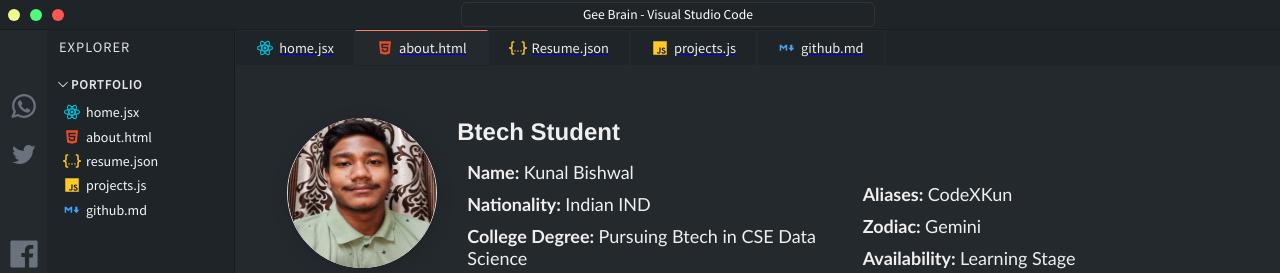
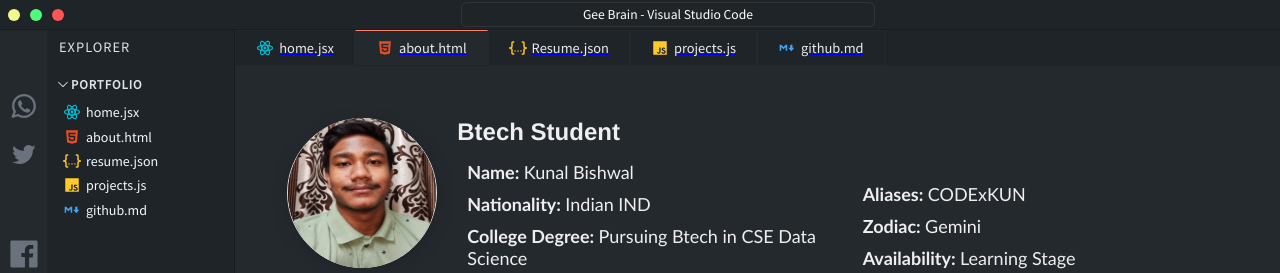
Before and after one commit to KunalBishwal/Portfolio_IDE, a Next.js app: page /about in a window 1280 px wide. Shown: the top 273 px of the page. Built offline with nearby package versions, Linux system fonts and the light colour scheme; some icons are missing.

Commit message:
Update about.jsx

```diff
--- a/pages/about.jsx
+++ b/pages/about.jsx
@@ -43,7 +43,7 @@ export default function AboutMe() {
               <li className={styles.listItem}>
                 <i className={`${styles.icon} bi bi-chevron-right`}></i>
                 <span><strong className={styles.strong}>Aliases: </strong>
-                  CodeXKun</span>
+                  CODExKUN</span>
               </li>
               <li className={styles.listItem}>
                 <i className={`${styles.icon} bi bi-chevron-right`}></i>
```
